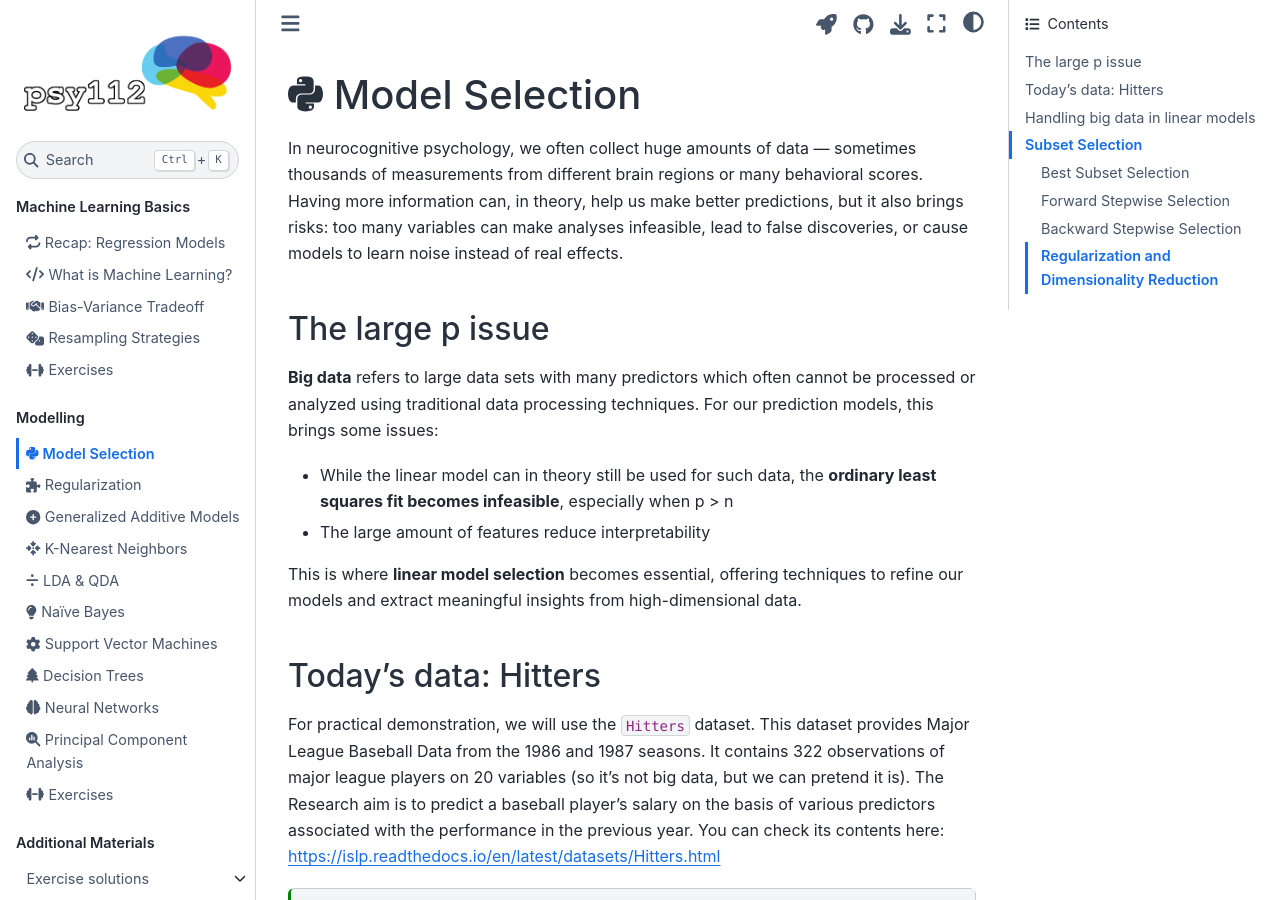
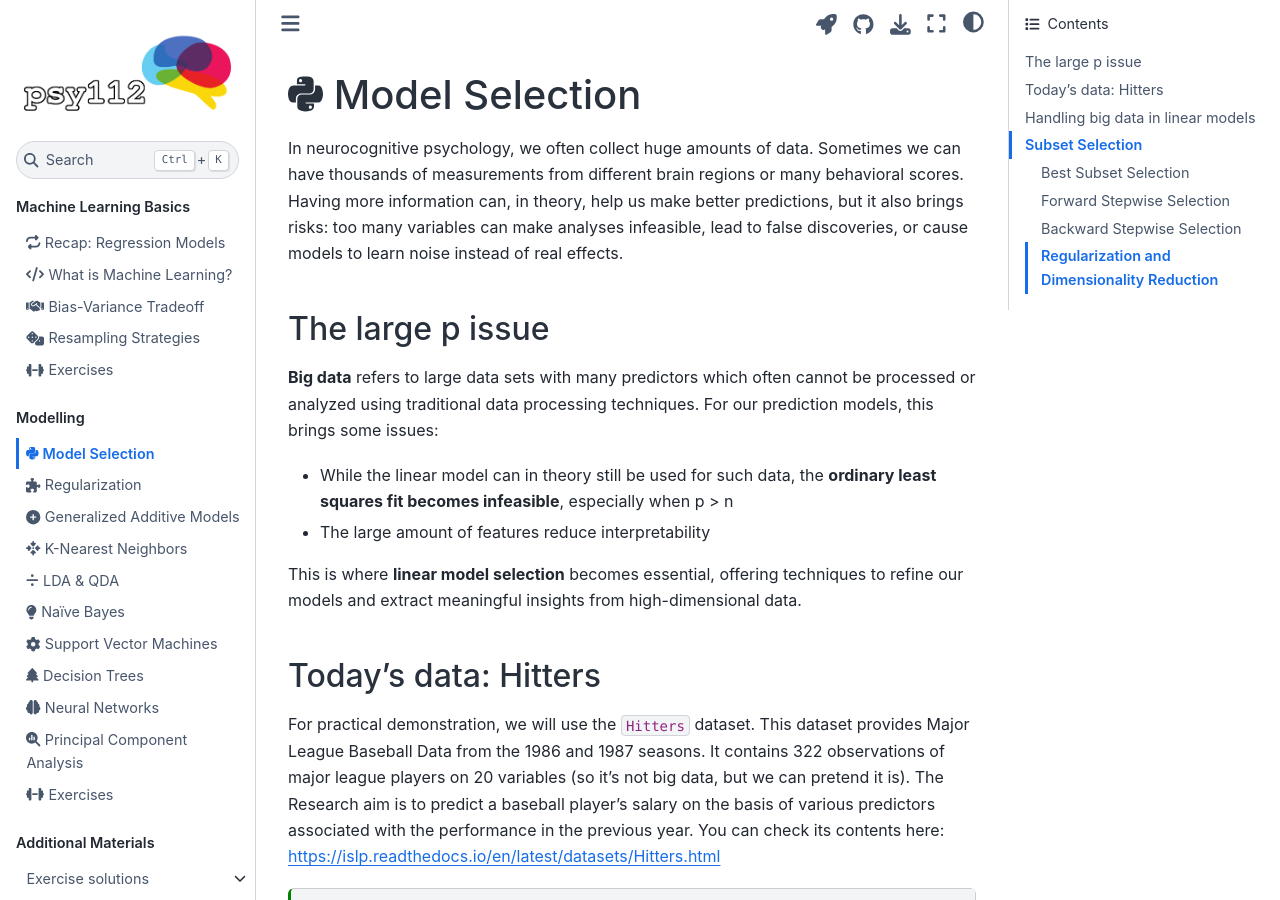
Before and after one commit to mibur1/psy112, a Jupyter Book: the page built from book/2_models/1_Model_selection.md, in a window 1280 px wide and 900 px high. Built offline with Jupyter Book 1.0.4 settings and Sphinx 7.4.7 and the Sphinx Book theme 1.1.4, drawn with Linux system fonts in a browser that asks for light colours; pages that are not in the unit, such as notebooks, are missing from menus; comment, search, counter and statistics services are not loaded; some of the changed text lies outside the part shown.

Commit message:
fix minor error in model selection

```diff
--- a/book/2_models/1_Model_selection.md
+++ b/book/2_models/1_Model_selection.md
@@ -14,7 +14,7 @@ kernelspec:
 
 # <i class="fa-brands fa-python"></i> Model Selection
 
-In neurocognitive psychology, we often collect huge amounts of data — sometimes thousands of measurements from different brain regions or many behavioral scores. Having more information can, in theory, help us make better predictions, but it also brings risks: too many variables can make analyses infeasible, lead to false discoveries, or cause models to learn noise instead of real effects.
+In neurocognitive psychology, we often collect huge amounts of data. Sometimes we can have thousands of measurements from different brain regions or many behavioral scores. Having more information can, in theory, help us make better predictions, but it also brings risks: too many variables can make analyses infeasible, lead to false discoveries, or cause models to learn noise instead of real effects.
 
 
 ## The large p issue
```
Also changed, not shown: other parts of book/2_models/1_Model_selection.md (+1 -1 lines), 2 other files.
